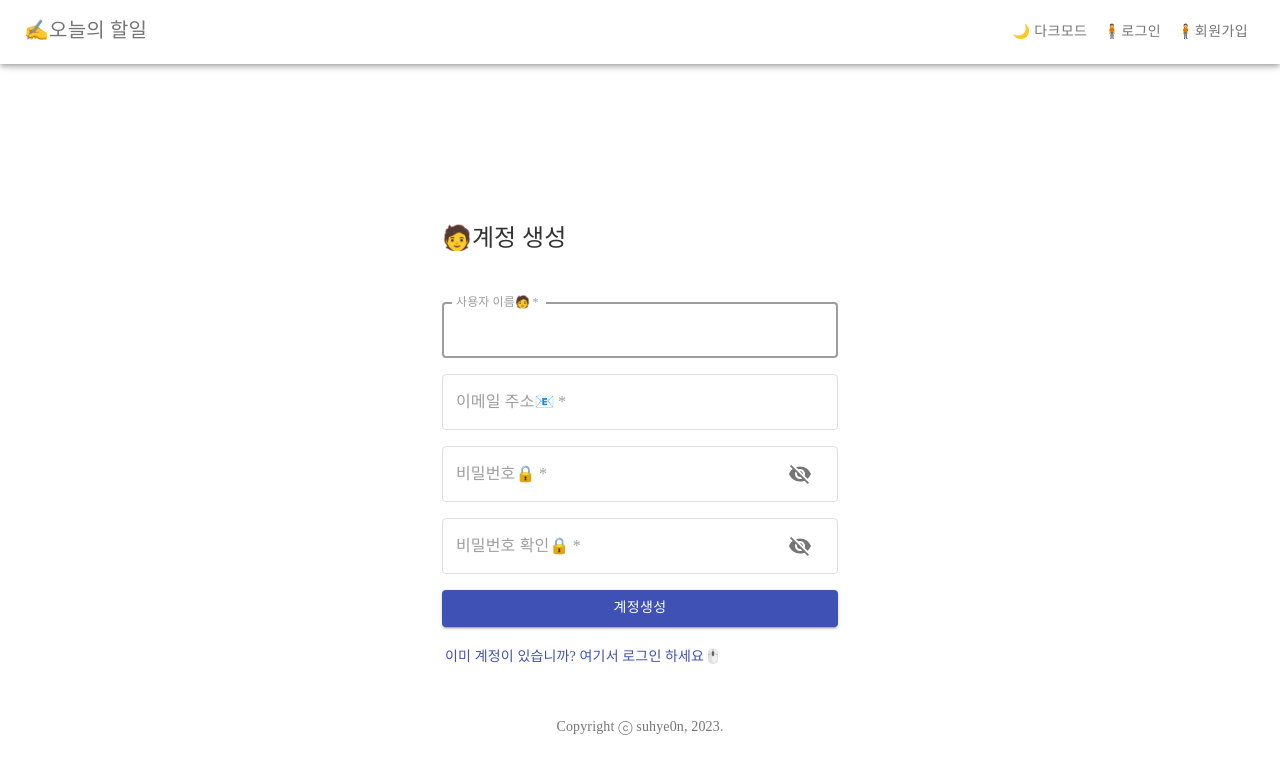
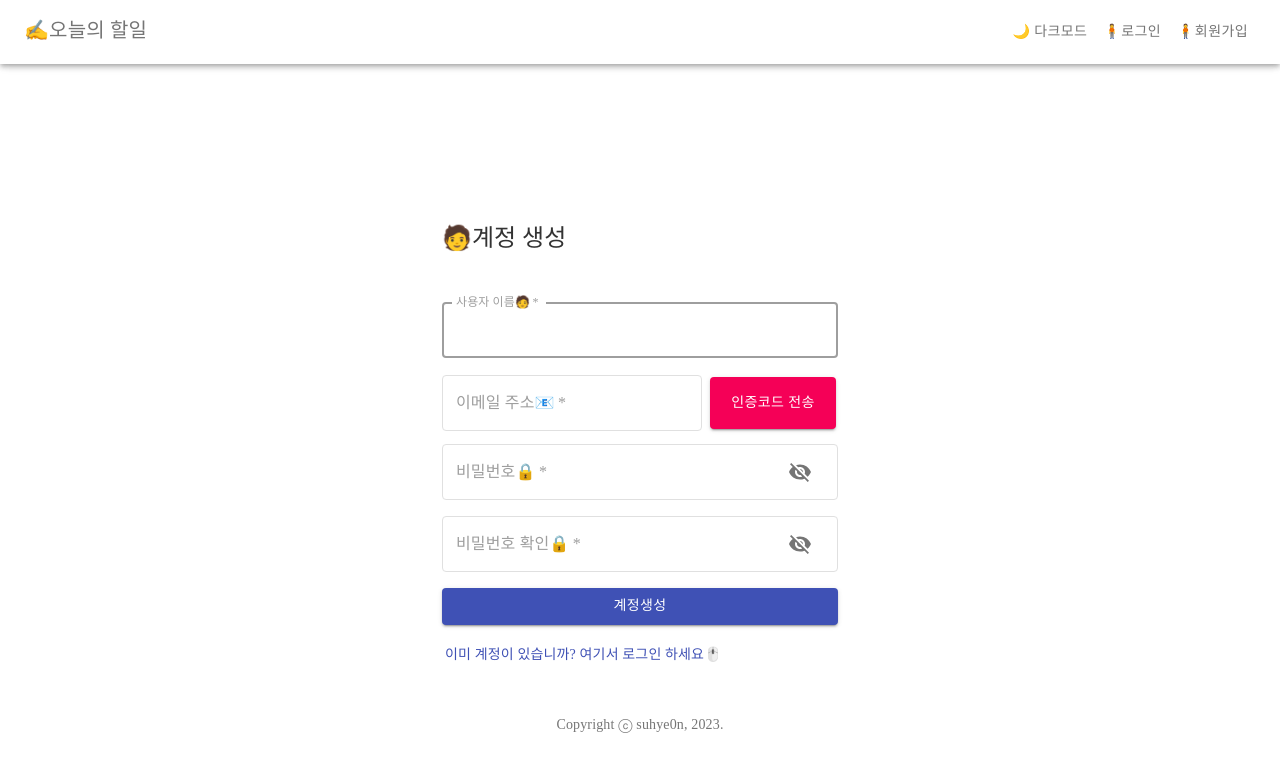
Before and after one commit to suhye0n/todo-app, a React (Create React App) app in the folder client/: page /signup in a window 1280 px wide. Shown: the top 774 px of the page. Built offline with nearby package versions, Linux system fonts and the light colour scheme; a web font is replaced by a local one; what @mapbox/mapbox-sdk would draw is missing.

Commit message:
이메일 인증 기능 추가

```diff
--- a/client/package.json
+++ b/client/package.json
@@ -9,6 +9,7 @@
     "@testing-library/jest-dom": "^5.17.0",
     "@testing-library/react": "^13.4.0",
     "@testing-library/user-event": "^13.5.0",
+    "emailjs-com": "^3.2.0",
     "react": "^18.2.0",
     "react-dom": "^18.2.0",
     "react-router-dom": "^6.16.0",
--- a/client/src/MyPage.js
+++ b/client/src/MyPage.js
@@ -49,14 +49,9 @@ const StyledTextField = styled(TextField)`
 function MyPage() {
     const { darkMode, setDarkMode } = useDarkMode();
     const [showPassword, setShowPassword] = useState(false);
-    const [showConfirmPassword, setShowConfirmPassword] = useState(false);
 
     const handlePasswordVisibility = () => {
         setShowPassword(!showPassword);
-    };
-
-    const handleConfirmPasswordVisibility = () => {
-        setShowConfirmPassword(!showConfirmPassword);
     };
 
     useEffect(() => {
--- a/client/src/SignUp.js
+++ b/client/src/SignUp.js
@@ -7,6 +7,7 @@ import VisibilityOff from "@material-ui/icons/VisibilityOff";
 import { signup } from "./service/ApiService";
 import styled from "styled-components";
 import { useDarkMode } from "./DarkModeContext";
+import emailjs from 'emailjs-com';
 
 const StyledAppBar = styled(AppBar)`
     && {
@@ -52,6 +53,27 @@ function SignUp() {
     const { darkMode, setDarkMode } = useDarkMode();
     const [showPassword, setShowPassword] = useState(false);
     const [showConfirmPassword, setShowConfirmPassword] = useState(false);
+    const [inputVerificationCode, setInputVerificationCode] = useState('');
+    const [showVerificationInput, setShowVerificationInput] = useState(false);
+
+    const sendEmailVerificationCode = (email) => {
+        const verificationCode = Math.floor(100000 + Math.random() * 900000).toString();
+
+        const templateParams = {
+            to_email: email,
+            to_name: email.split('@')[0],
+            verification_code: verificationCode
+        };
+
+        emailjs.send('service_6ivehyn', 'template_gu4akws', templateParams, '3YYSEIx_1W94_6PHN')
+            .then((response) => {
+                console.log('Email sent successfully!', response.status, response.text);
+                localStorage.setItem('verificationCode', verificationCode);
+                setShowVerificationInput(true);
+            }, (error) => {
+                console.log('Failed...', error);
+            });
+    };
 
     const handlePasswordVisibility = () => {
         setShowPassword(!showPassword);
@@ -88,6 +110,12 @@ function SignUp() {
         const email = data.get("email");
         const password = data.get("password");
         const confirmPassword = data.get("confirmPassword");
+        const storedVerificationCode = localStorage.getItem('verificationCode');
+
+        if (inputVerificationCode !== storedVerificationCode) {
+            alert("이메일 인증을 받아주세요.");
+            return;
+        }
 
         if (password !== confirmPassword) {
             alert("비밀번호가 일치하지 않습니다.");
@@ -134,7 +162,8 @@ function SignUp() {
                                 autoFocus
                             />
                         </Grid>
-                        <Grid item xs={12}>
+                        <Grid container spacing={1} alignItems="center" style={{ width: 'calc(100% - 10px)', marginLeft: '4px', marginTop: '5px' }}>
+                            <Grid item xs={8}>
                                 <StyledTextField
                                     darkMode={darkMode}
                                     autoComplete="email"
@@ -146,8 +175,62 @@ function SignUp() {
                                     label="이메일 주소📧"
                                 />
                             </Grid>
+                            <Grid item xs={4}>
+                                <Button
+                                    style={{ height: '52px' }}
+                                    onClick={() => {
+                                        const email = document.getElementById("email").value;
+                                        sendEmailVerificationCode(email);
+                                    }}
+                                    fullWidth
+                                    variant="contained"
+                                    color="secondary"
+                                >
+                                    인증코드 전송
+                                </Button>
+                            </Grid>
+                        </Grid>
+                        {showVerificationInput && (
+                            <>
+                                <Grid container spacing={1} alignItems="center" style={{ width: 'calc(100% - 10px)', marginLeft: '4px', marginTop: '10px' }}>
+                                    <Grid item xs={8}>
+                                        <StyledTextField
+                                            darkMode={darkMode}
+                                            autoComplete="verification-code"
+                                            name="inputVerificationCode"
+                                            variant="outlined"
+                                            required
+                                            fullWidth
+                                            id="inputVerificationCode"
+                                            label="인증 코드 입력"
+                                            value={inputVerificationCode}
+                                            onChange={e => setInputVerificationCode(e.target.value)}
+                                        />
+                                    </Grid>
+                                    <Grid item xs={4}>
+                                        <Button
+                                            style={{ height: '52px' }}
+                                            onClick={() => {
+                                                const storedVerificationCode = localStorage.getItem('verificationCode');
+                                                if (inputVerificationCode !== storedVerificationCode) {
+                                                    alert("인증 코드가 일치하지 않습니다.");
+                                                } else {
+                                                    alert("인증 코드가 확인되었습니다!");
+                                                }
+                                            }}
+                                            fullWidth
+                                            variant="contained"
+                                            color="primary"
+                                        >
+                                            확인
+                                        </Button>
+                                    </Grid>
+                                </Grid>
+                            </>
+                        )}
                         <Grid item xs={12}>
                             <StyledTextField
+                                style={{ marginTop: '5px' }}
                                 darkMode={darkMode}
                                 type={showPassword ? "text" : "password"}
                                 autoComplete="current-password"
--- a/client/src/index.js
+++ b/client/src/index.js
@@ -1,7 +1,6 @@
 import React from 'react';
 import ReactDOM from 'react-dom/client';
 import './index.css';
-import App from './App';
 import AppRouter from './AppRouter';
 
 const root = ReactDOM.createRoot(document.getElementById('root'));
--- a/client/src/service/ApiService.js
+++ b/client/src/service/ApiService.js
@@ -83,7 +83,7 @@ export const update = async userDTO => {
 
 export const withdrawal = async userDTO => {
     try {
-        const response = await call("/auth/withdrawal", "DELETE", userDTO);
+        await call("/auth/withdrawal", "DELETE", userDTO);
     } catch (error) {
         console.error(error.status);
         alert("회원 탈퇴를 실패하였습니다🤔");
```
Also changed, not shown: 1 other file (tests, documents, lock files or other folders). Lines whose indentation alone changed are shown as unchanged.
